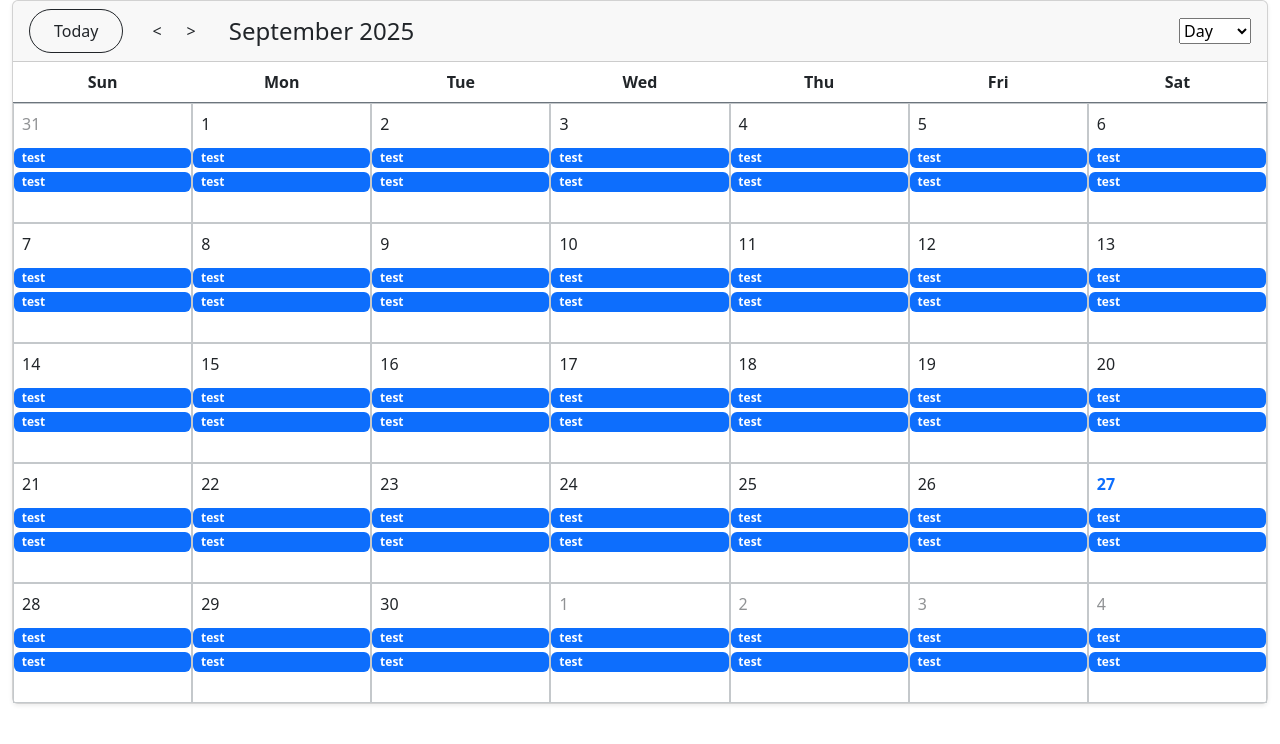
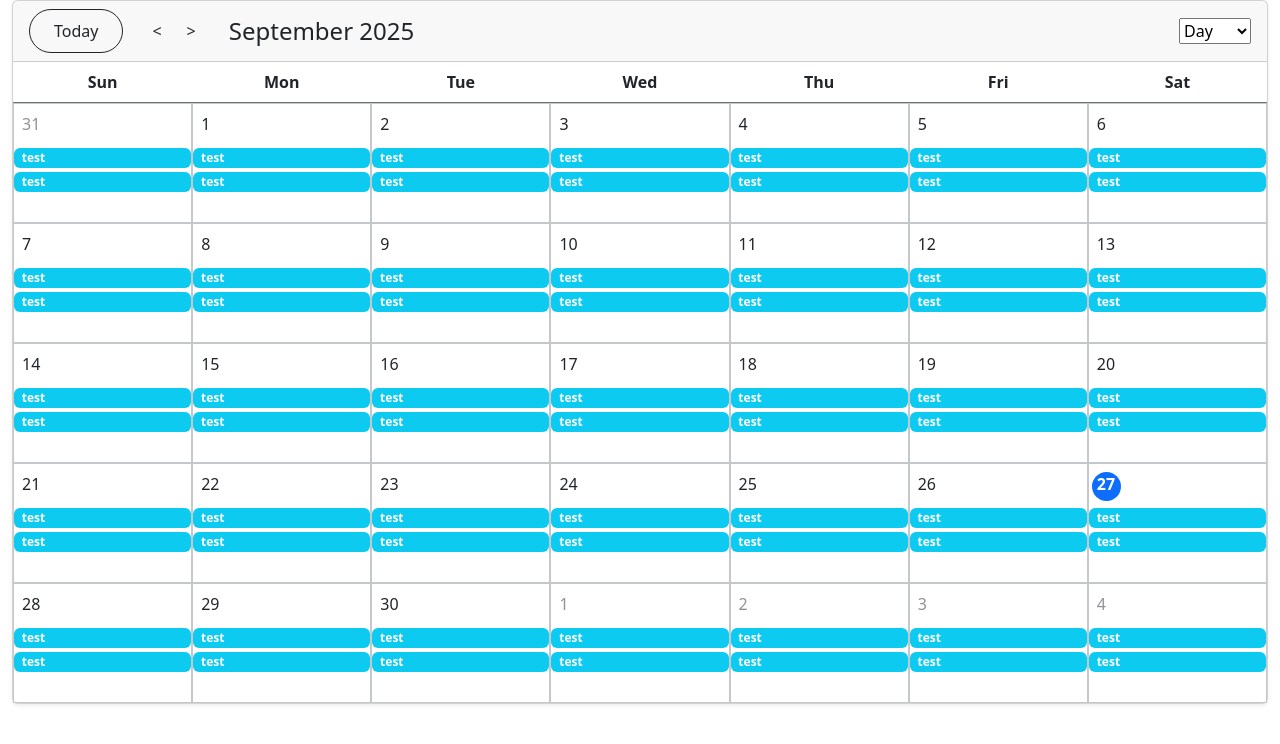
Before and after one commit to my-name-is-gabs/dummy-project-smart-calendar, a Vue app: page / in a window 1280 px wide. Shown: the top 744 px of the page. Built offline with nearby package versions, Linux system fonts and the light colour scheme.

Commit message:
:lipstick: Improve current date UI

```diff
--- a/src/components/subcomponents/MonthCalendar.vue
+++ b/src/components/subcomponents/MonthCalendar.vue
@@ -22,7 +22,7 @@
           class="p-2"
           :class="{
             'text-body-tertiary': day.isOtherMonth,
-            'fw-bold text-primary': isDayToday(day.date),
+            'fw-bold current-day': isDayToday(day.date),
           }"
         >
           {{ formatDay(day.date) }}
@@ -31,8 +31,8 @@
         <!-- Events -->
         <div class="flex-grow-1 overflow-auto">
           <div class="event-pill mb-1">
-            <small class="badge bg-primary text-dark w-100 text-start text-white"> test </small>
-            <small class="badge bg-primary text-dark w-100 text-start text-white"> test </small>
+            <small class="badge bg-info text-dark w-100 text-start text-white"> test </small>
+            <small class="badge bg-info text-dark w-100 text-start text-white"> test </small>
           </div>
         </div>
       </div>
@@ -62,7 +62,7 @@ export default {
   },
   computed: {
     /**
-     * @todo
+     * @
      * make this dynamic and modular
      */
     daysInCalendar() {
@@ -89,4 +89,20 @@ export default {
 .day-cell {
   min-height: 120px;
 }
+.current-day {
+  position: relative;
+  color: white;
+  z-index: 1;
+}
+
+.current-day::after {
+  position: absolute;
+  content: '';
+  background: #0d6efd;
+  width: 29px;
+  transform: translateX(-23px);
+  height: 29px;
+  z-index: -1;
+  border-radius: 100%;
+}
 </style>
```
